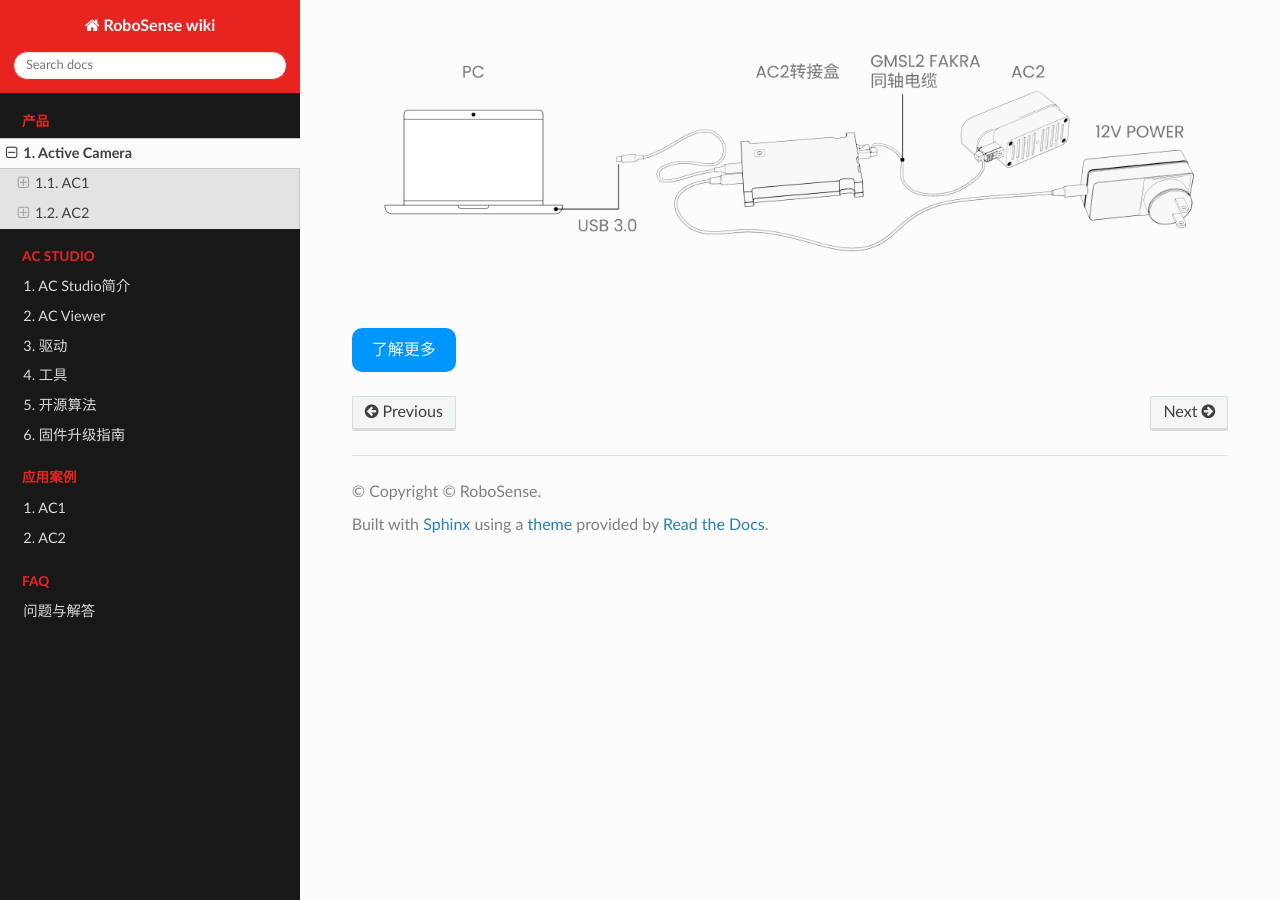
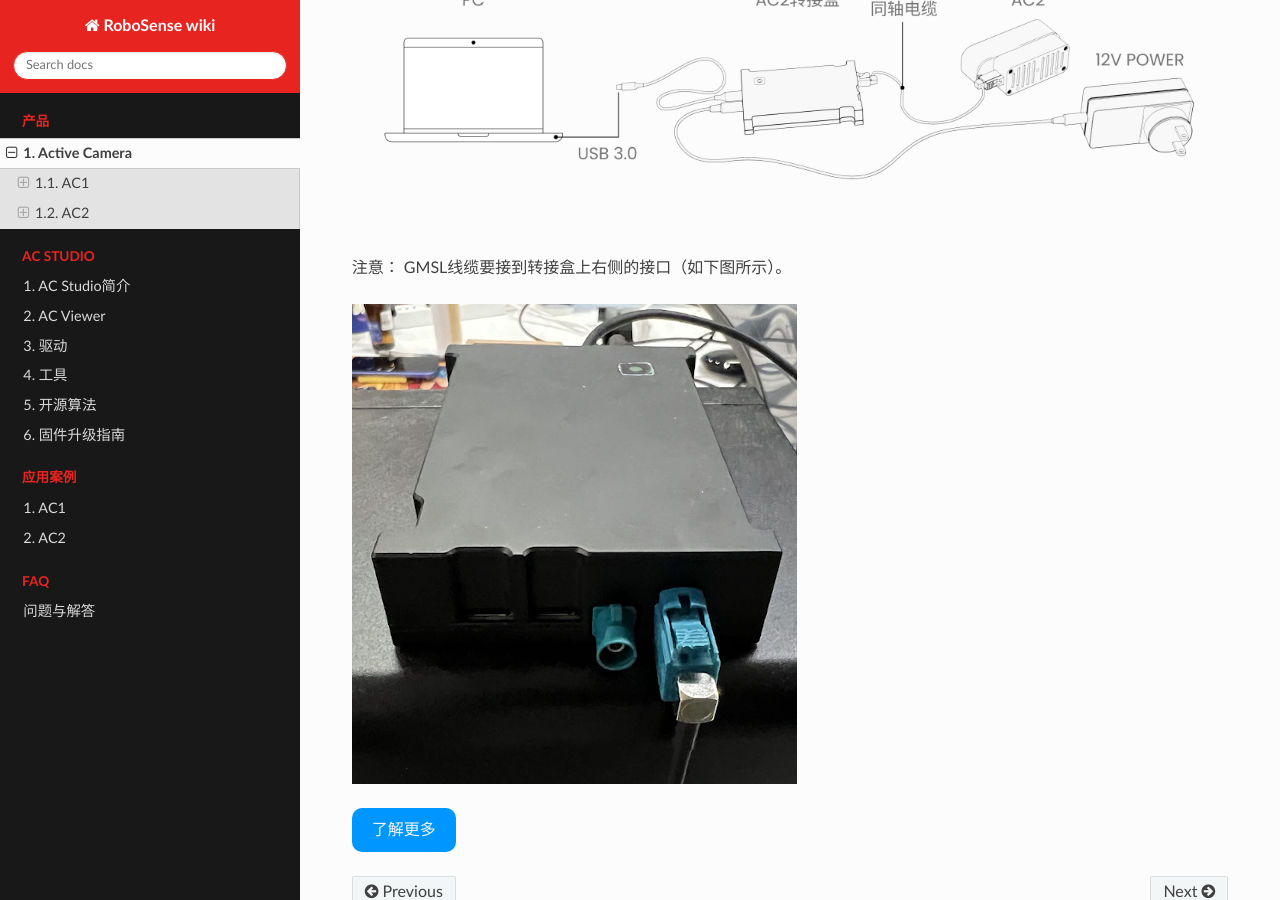
Before and after one commit to RoboSense-Robotics/robosense_ac_wiki_cn, a Sphinx documentation site: the page built from source/product/sensor.md, in a window 1280 px wide and 900 px high, scrolled down 8040 px. Built offline with Sphinx 7.4.7 and the Read the Docs theme 3.1.0, drawn with Linux system fonts in a browser that asks for light colours.

Commit message:
Add AC2 GMSL cable connection documentation and image

```diff
--- a/source/product/sensor.md
+++ b/source/product/sensor.md
@@ -339,13 +339,9 @@
 ![](../image/ac-view.png)
 
 ## AC2
-
 AC2是Active Camera系列面向机器人操作应用的感知解决方案。
-
 作为业界首款同时集成全固态dToF激光雷达、双目RGB相机、IMU的超级传感器系统，AC2可灵活输出融合或独立的深度、图像与运动姿态信息，广泛应用于具身智能、机械臂、工业装备、数字孪生模型搭建等领域，满足室内外各种环境下的动作捕捉、位姿识别、3D建模、建图定位等需求。
-
 得益于RoboSense自研架构，AC2具有行业领先的±5mm超高精度、120°×90°超广FOV和强大的抗干扰能力，可抑制高反材质引起的串扰、过曝与漏检，在强光、弱光、明暗交替等复杂场景下均能表现稳定，满足机器人操作应用需求。
-
 此外，通过强大的Al-Ready生态，AC2还能为开发者提供丰富的工具与算法资源，解决机器人操作认知难题，提升开发效率，助力开发者加速实现创新产品的商业化应用。
 
 ![](../image/AC2.png)
@@ -513,4 +509,8 @@
 
 ![](../image/AC2-wiring-diagram.jpg)
 
+注意： GMSL线缆要接到转接盒上右侧的接口（如下图所示）。
+
+![](../image/AC2-GMSL.jpg)
+
 <a href="https://www.robosense.ai/rslidar/AC1" class="rounded-button" target="_blank">了解更多</a>
```
Also changed, not shown: source/image/AC2-GMSL.jpg (added).
